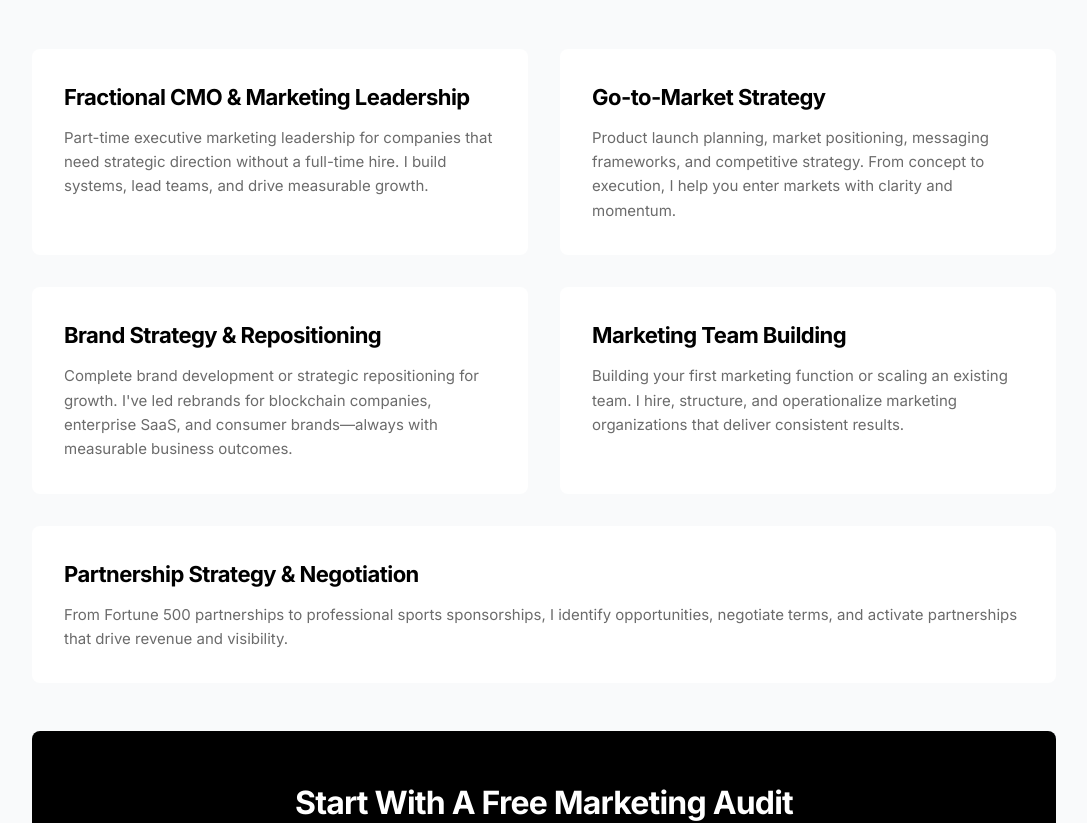
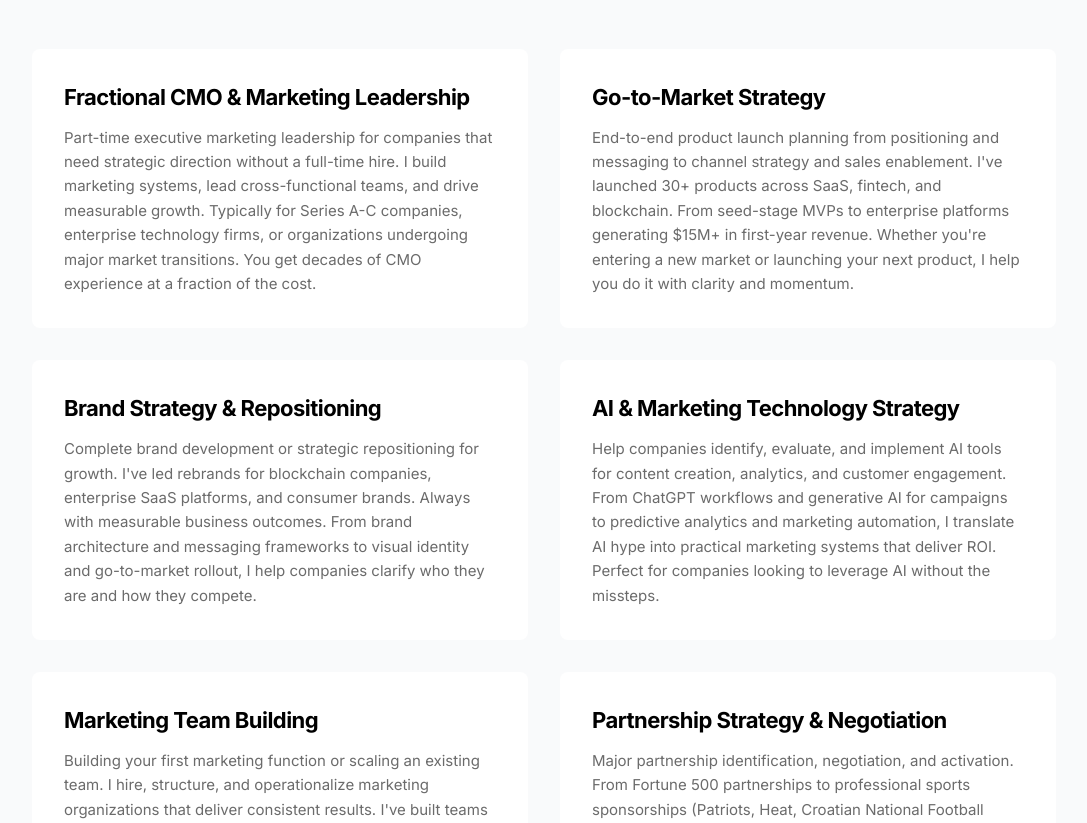
Before and after one commit to mrh1976/mherron, a Next.js app: page / in a window 1280 px wide. Shown: the part 2020-2843 px from the top of the page, without its empty margins (96-1183 px from the left). Built offline with nearby package versions, Linux system fonts and the light colour scheme.

Commit message:
Update page.tsx

```diff
--- a/app/page.tsx
+++ b/app/page.tsx
@@ -363,7 +363,7 @@ export default function Home() {
                 Fractional CMO & Marketing Leadership
               </h3>
               <p className="text-[#6b6b6b] text-[15px] leading-relaxed">
-                Part-time executive marketing leadership for companies that need strategic direction without a full-time hire. I build systems, lead teams, and drive measurable growth.
+                Part-time executive marketing leadership for companies that need strategic direction without a full-time hire. I build marketing systems, lead cross-functional teams, and drive measurable growth. Typically for Series A-C companies, enterprise technology firms, or organizations undergoing major market transitions. You get decades of CMO experience at a fraction of the cost.
               </p>
             </div>
 
@@ -372,7 +372,7 @@ export default function Home() {
                 Go-to-Market Strategy
               </h3>
               <p className="text-[#6b6b6b] text-[15px] leading-relaxed">
-                Product launch planning, market positioning, messaging frameworks, and competitive strategy. From concept to execution, I help you enter markets with clarity and momentum.
+                End-to-end product launch planning from positioning and messaging to channel strategy and sales enablement. I've launched 30+ products across SaaS, fintech, and blockchain. From seed-stage MVPs to enterprise platforms generating $15M+ in first-year revenue. Whether you're entering a new market or launching your next product, I help you do it with clarity and momentum.
               </p>
             </div>
 
@@ -381,7 +381,16 @@ export default function Home() {
                 Brand Strategy & Repositioning
               </h3>
               <p className="text-[#6b6b6b] text-[15px] leading-relaxed">
-                Complete brand development or strategic repositioning for growth. I&apos;ve led rebrands for blockchain companies, enterprise SaaS, and consumer brands—always with measurable business outcomes.
+                Complete brand development or strategic repositioning for growth. I've led rebrands for blockchain companies, enterprise SaaS platforms, and consumer brands. Always with measurable business outcomes. From brand architecture and messaging frameworks to visual identity and go-to-market rollout, I help companies clarify who they are and how they compete.
+              </p>
+            </div>
+
+            <div className="bg-white p-8 rounded-lg">
+              <h3 className="text-[22px] font-[800] mb-3 tracking-tight">
+                AI & Marketing Technology Strategy
+              </h3>
+              <p className="text-[#6b6b6b] text-[15px] leading-relaxed">
+                Help companies identify, evaluate, and implement AI tools for content creation, analytics, and customer engagement. From ChatGPT workflows and generative AI for campaigns to predictive analytics and marketing automation, I translate AI hype into practical marketing systems that deliver ROI. Perfect for companies looking to leverage AI without the missteps.
               </p>
             </div>
 
@@ -390,16 +399,16 @@ export default function Home() {
                 Marketing Team Building
               </h3>
               <p className="text-[#6b6b6b] text-[15px] leading-relaxed">
-                Building your first marketing function or scaling an existing team. I hire, structure, and operationalize marketing organizations that deliver consistent results.
+                Building your first marketing function or scaling an existing team. I hire, structure, and operationalize marketing organizations that deliver consistent results. I've built teams from 0 to 16+ across agencies, startups, and enterprise companies. This includes defining roles, creating processes, onboarding agency partners, and establishing KPIs that matter.
               </p>
             </div>
 
-            <div className="bg-white p-8 rounded-lg md:col-span-2">
+            <div className="bg-white p-8 rounded-lg">
               <h3 className="text-[22px] font-[800] mb-3 tracking-tight">
                 Partnership Strategy & Negotiation
               </h3>
               <p className="text-[#6b6b6b] text-[15px] leading-relaxed">
-                From Fortune 500 partnerships to professional sports sponsorships, I identify opportunities, negotiate terms, and activate partnerships that drive revenue and visibility.
+                Major partnership identification, negotiation, and activation. From Fortune 500 partnerships to professional sports sponsorships (Patriots, Heat, Croatian National Football Team), I identify opportunities, negotiate terms, and activate partnerships that drive revenue and brand visibility. I've closed deals ranging from six-figure sponsorships to multi-million dollar strategic alliances.
               </p>
             </div>
           </div>
```
